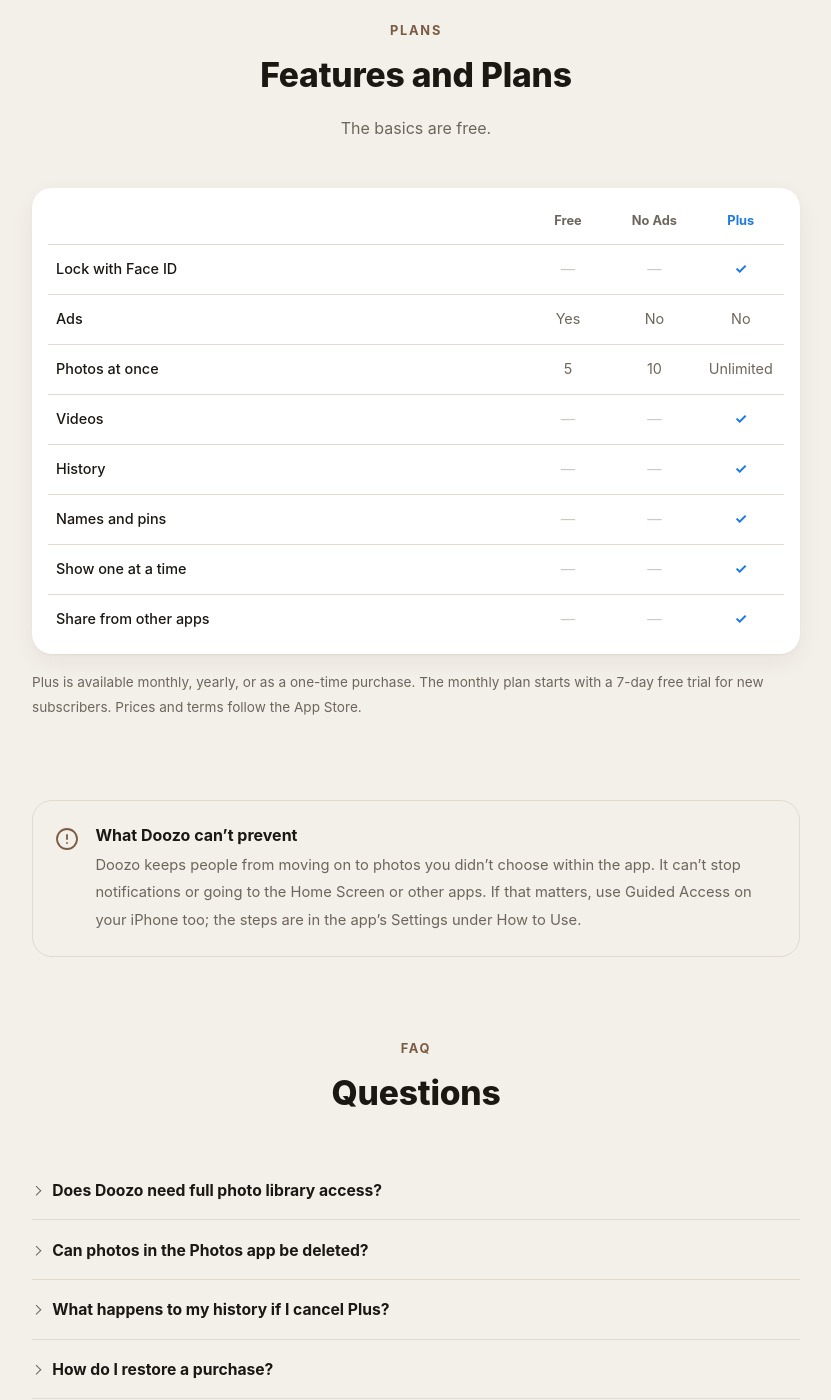
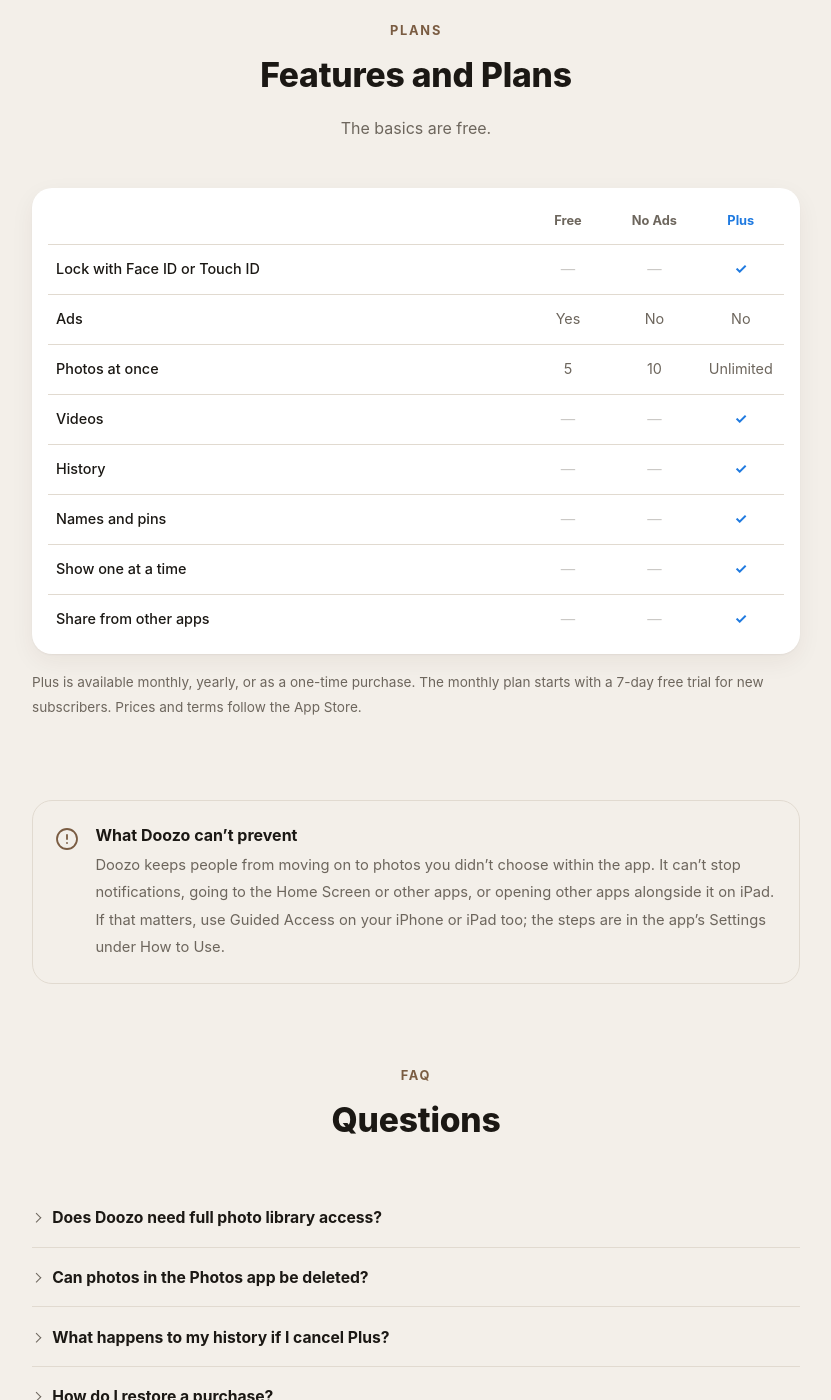
Before and after one commit to kyataoka/doozo-lp, a Jekyll site: the page built from en/index.html, in a window 1280 px wide and 1400 px high, scrolled down 5118 px. Shown: the whole window, without its empty margins (224-1055 px from the left). Built offline with Jekyll 4.4.1, drawn with Linux system fonts in a browser that asks for light colours; some of the changed text lies outside the part shown.

Commit message:
docs: describe iPad, Touch ID and ad consent for the 1.0.1 release
1.0.1 adds iPad, where most models use Touch ID and other apps can be
opened alongside Doozo, and asks for ad consent with Google's UMP in
the EEA, the UK and Switzerland. The landing pages, terms and privacy
policy now say iPhone or iPad, Face ID or Touch ID, list side-by-side
apps among what Doozo cannot prevent, and explain the consent prompt
and where to change it. Kept on this branch until 1.0.1 ships, since
the site only describes what is already available.

Co-Authored-By: Claude Opus 5.5 <noreply@anthropic.com>
Claude-Session: https://claude.ai/code/session_017QfQE4G1tK3wDdqJ5Eanxy

```diff
--- a/en/index.html
+++ b/en/index.html
@@ -2,7 +2,7 @@
 layout: landing
 title: Doozo
 tagline: Choose only what to show, and hand it over
-description: An iOS app for handing over your iPhone with only the photos you choose. However they swipe, they stay within those photos.
+description: An app for handing over your iPhone or iPad with only the photos you choose. However they swipe, they stay within those photos.
 permalink: /en/
 lang: en
 alt_url: /
@@ -19,9 +19,9 @@ alt_label: 日本語
   <div class="copy">
     <p class="brandline"><img src="{{ '/assets/icon.png' | relative_url }}" alt=""><span>Doozo</span></p>
     <h1><span class="ln">No more</span><br><span class="ln">“Don’t swipe.”</span></h1>
-    <p class="lead">Choose only what to show, and hand your iPhone over. However they swipe, they stay within the photos you chose.</p>
+    <p class="lead">Choose only what to show, and hand your iPhone or iPad over. However they swipe, they stay within the photos you chose.</p>
     <div class="stores">{% include appstore-badge.html %}</div>
-    <p class="meta">Free to use (iPhone, iOS 26 or later)</p>
+    <p class="meta">Free to use (iPhone and iPad, iOS 26 and iPadOS 26 or later)</p>
   </div>
   <div class="stage" aria-hidden="true">
     <figure class="phone back">
@@ -94,9 +94,9 @@ alt_label: 日本語
         <figure class="phone"><img src="{{ '/assets/shots/lock.jpg' | relative_url }}" alt="The locked handoff screen: the close button is gone and only the lock remains"></figure>
       </div>
       <div class="text">
-        <span class="eyebrow">Face ID lock</span>
+        <span class="eyebrow">Face ID / Touch ID lock</span>
         <h3>Only you can close it<span class="plus">PLUS</span></h3>
-        <p>Lock with Face ID before you hand it over. While locked, the close button disappears, and it can’t be closed until you tap the lock and authenticate.</p>
+        <p>Lock with Face ID or Touch ID before you hand it over. While locked, the close button disappears, and it can’t be closed until you tap the lock and authenticate.</p>
         <p>Turn on Lock When Handing Over, and it locks every time you hand it over.</p>
       </div>
     </div>
@@ -194,7 +194,7 @@ alt_label: 日本語
         <tr><th></th><th>Free</th><th>No Ads</th><th class="is-pro">Plus</th></tr>
       </thead>
       <tbody>
-      <tr><th scope="row">Lock with Face ID</th><td class="no">—</td><td class="no">—</td><td class="yes">✓</td></tr>
+      <tr><th scope="row">Lock with Face ID or Touch ID</th><td class="no">—</td><td class="no">—</td><td class="yes">✓</td></tr>
       <tr><th scope="row">Ads</th><td>Yes</td><td>No</td><td>No</td></tr>
       <tr><th scope="row">Photos at once</th><td>5</td><td>10</td><td>Unlimited</td></tr>
       <tr><th scope="row">Videos</th><td class="no">—</td><td class="no">—</td><td class="yes">✓</td></tr>
@@ -215,7 +215,7 @@ alt_label: 日本語
     <span class="ico"><svg width="24" height="24" viewBox="0 0 24 24" fill="none" stroke="currentColor" stroke-width="1.8" stroke-linecap="round" stroke-linejoin="round"><circle cx="12" cy="12" r="10"/><line x1="12" y1="8" x2="12" y2="12"/><line x1="12" y1="16" x2="12.01" y2="16"/></svg></span>
     <div>
       <h3>What Doozo can’t prevent</h3>
-      <p>Doozo keeps people from moving on to photos you didn’t choose within the app. It can’t stop notifications or going to the Home Screen or other apps. If that matters, use Guided Access on your iPhone too; the steps are in the app’s Settings under How to Use.</p>
+      <p>Doozo keeps people from moving on to photos you didn’t choose within the app. It can’t stop notifications, going to the Home Screen or other apps, or opening other apps alongside it on iPad. If that matters, use Guided Access on your iPhone or iPad too; the steps are in the app’s Settings under How to Use.</p>
     </div>
   </div>
   </div>
```
Also changed, not shown: other parts of en/index.html (+3 -3 lines), index.html (+9 -9 lines), privacy/en.md (+5 -4 lines), privacy/ja.md (+4 -3 lines), terms/en.md (+4 -4 lines), terms/ja.md (+3 -3 lines).
